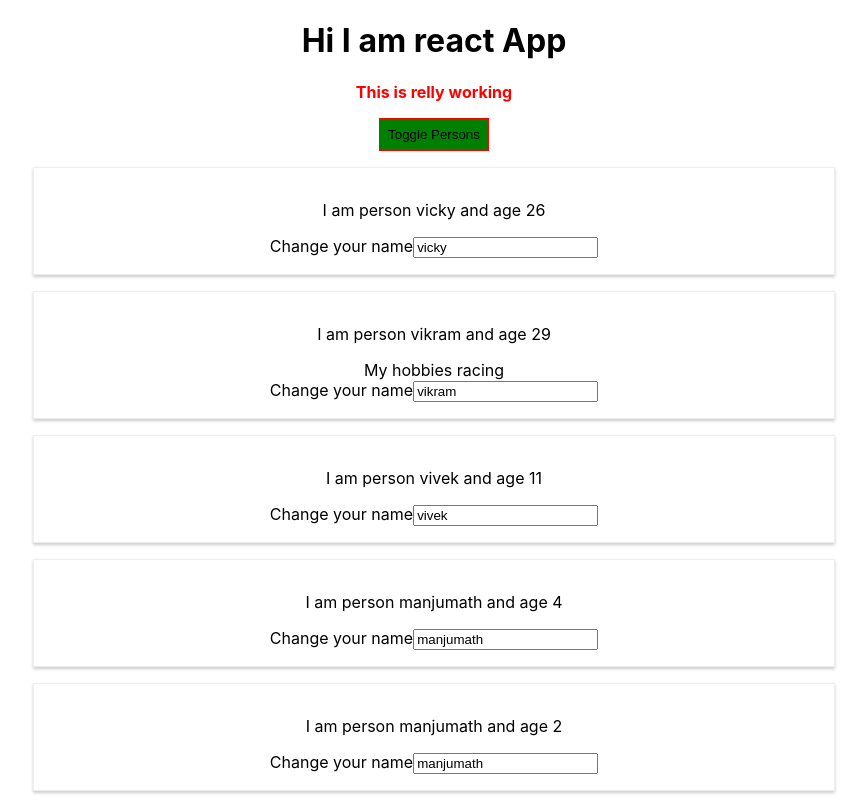
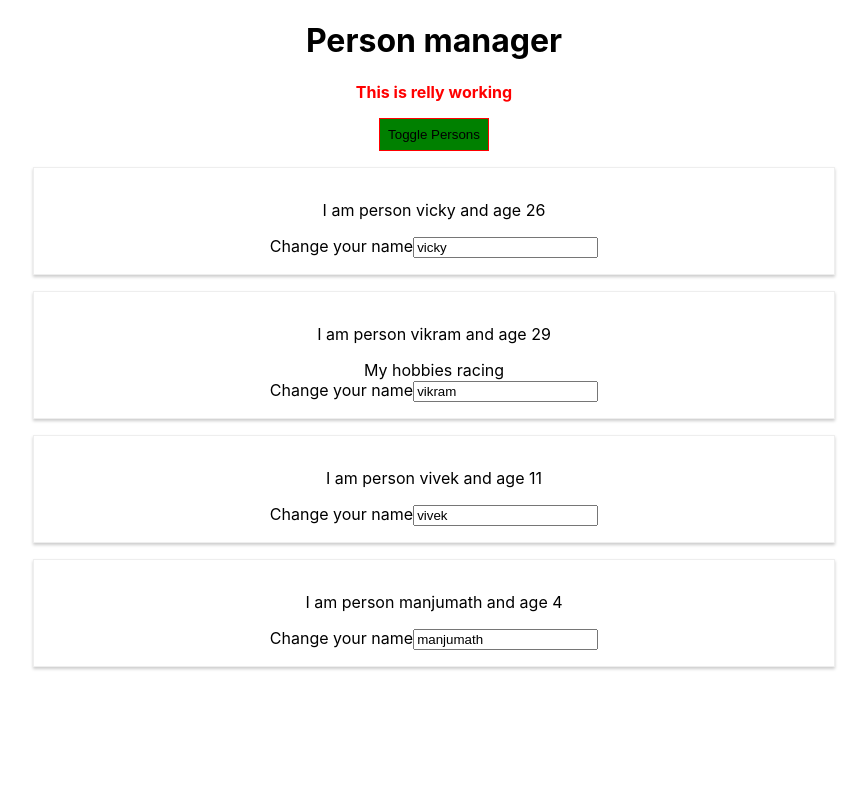
Before and after one commit to vickykumarui/react-begineer-project, a React (Create React App) app: page / in a window 1280 px wide. Both pictures are taken after a click on the button "Toggle Persons". Shown: the whole page, without its empty margins (206-1073 px from the left). Built offline with nearby package versions, Linux system fonts and the light colour scheme.

Commit message:
updated folder structure and started lifecycle ooks

```diff
--- a/src/App.module.css
+++ /dev/null
@@ -1,32 +0,0 @@
-.App {
-  text-align: center;
-}
-
-.red {
-  color: red;
-}
-
-.bold{
-  font-weight: bold;
-}
-
-.Button {
-  background-color: red;
-border: 1px solid red;
-padding: 8px;
-cursor: pointer;
-
-}
-
-.Button.Active{
-  background-color: green
-}
-
-.Button:hover {
-  background-color: darkred;
-  color: black;
-}
-
-.Button.Active:hover{
-  background-color: lightgreen
-}
--- /dev/null
+++ b/src/components/Cocpit/Cocpit.js
@@ -0,0 +1,35 @@
+import React from 'react';
+import classes from './Cocpit.module.css';
+const Cockpit = (props) =>
+{
+    let btnClass = classes.Button;
+
+
+    let pClass = '';
+    if(props.persons.length > 2){
+      pClass = pClass + classes.bold + ' ' + classes.red;
+    } else if( props.persons.length > 1 && props.persons.length <= 2) {
+      pClass = classes.red;
+    } else {
+      pClass = '';
+    }
+    if(props.toggleName && props.persons.length){
+    btnClass = btnClass + ' ' + classes.Active;
+    }
+
+   return ( <div>
+    <h1>{props.title}</h1>
+    <p className = {pClass}>This is relly working</p>
+    <button className = {btnClass} onClick = {props.toggleNameHandler}>
+    Toggle Persons
+    </button>
+    </div>
+)
+
+   }
+
+
+
+
+
+export default Cockpit;
--- /dev/null
+++ b/src/components/Cocpit/Cocpit.module.css
@@ -0,0 +1,29 @@
+
+.red {
+    color: red;
+  }
+
+  .bold{
+    font-weight: bold;
+  }
+
+  .Button {
+    background-color: red;
+  border: 1px solid red;
+  padding: 8px;
+  cursor: pointer;
+
+  }
+
+  .Button.Active{
+    background-color: green
+  }
+
+  .Button:hover {
+    background-color: darkred;
+    color: black;
+  }
+
+  .Button.Active:hover{
+    background-color: lightgreen
+  }
--- a/src/Person/Person.js
+++ b/src/components/Persons/Person/Person.js
@@ -7,7 +7,7 @@ import classes from './Person.module.css';
 
 const person = (props) =>{
     // props is used to receive data from parent component
-
+    console.log('[Person.js] rendering')
     const getAge = (age) =>{
         return age;
     }
--- /dev/null
+++ b/src/components/Persons/Persons.js
@@ -0,0 +1,28 @@
+import React from 'react';
+import Person from './Person/Person';
+
+const Persons = (props) =>{
+    console.log('[Person.js] rendering')
+    let person
+if(props.toggleName && props.persons.length){
+     person =  props.persons.map((person, i) => {
+        return (
+
+          <Person key = {i} idx = {i} name = {person.name} click = {props.deleteNameHandler}
+              changed = {props.changeNameHandler}>
+                {person.hobbies ? <div>{person.hobbies}</div> : ''}
+          </Person>
+
+        );
+    });
+
+  }
+
+    return(
+        <div>
+            {person}
+        </div>
+    )
+}
+
+export default Persons;
--- a/src/App.js
+++ b/src/containers/App.js
@@ -1,7 +1,8 @@
 import React, { Component } from 'react';
 import classes from './App.module.css';
-import Person from './Person/Person';
-import ErrorBoundary from './ErrorBoundary/ErrorBoundary';
+// import Person from '../components/Persons/Person/Person';
+import Persons from '../components/Persons/Persons';
+import Cockpit from '../components/Cocpit/Cocpit';
 
 
 // this is also stateful/container/smartful component
@@ -11,7 +12,10 @@ import ErrorBoundary from './ErrorBoundary/ErrorBoundary';
 class App extends Component {
   /* state is resrved word can be used only when we make class as component (not in case of function) used to manage data inside component, special thing about starewhen there is  change in any property values of state react will rerender the component
   */
-  state = {
+ constructor(props){
+    super(props);
+    console.log('[App.js] constructor');
+    this.state = {
       persons: [
         {name: 'vicky', age: 28},
         {name: 'vikram', age: 30, hobbies: "My hobbies racing" },
@@ -20,6 +24,16 @@ class App extends Component {
       ],
       toggleName: false
 
+    }
+ }
+
+ static getDerivedStateFromProps(props,state){
+    console.log('[App.js] getDerivedStateFromProps',props);
+    return state;
+ }
+
+ componentDidMount(){
+   console.log('[App.js] Component did mount')
  }
 
   toggleNameHandler = () =>{
@@ -45,45 +59,14 @@ class App extends Component {
   }
   // we can either return jsx or create element using react.createElement
   render() {
-    let person = null;
-    let btnClass = classes.Button;
-    if(this.state.toggleName && this.state.persons.length){
-    person =  this.state.persons.map((person, i) => {
-        return (
-          <ErrorBoundary key={i}>
-          <Person  idx = {i} name = {person.name} click = {this.deleteNameHandler}
-              changed = {this.changeNameHandler}>
-                {person.hobbies ? <div>{person.hobbies}</div> : ''}
-          </Person>
-          </ErrorBoundary>
-        );
-    });
-    btnClass = btnClass + ' ' + classes.Active;
-  }
-
-  let pClass = '';
-  if(this.state.persons.length > 2){
-    pClass = pClass + classes.bold + ' ' + classes.red;
-  } else if( this.state.persons.length > 1 && this.state.persons.length <= 2) {
-    pClass = classes.red;
-  } else {
-    pClass = '';
-  }
-
+  //  let person = null;
+    console.log('[App.js] render')
     return (
 
     <div className= {classes.App}>
-     <h1>Hi I am react App</h1>
-     <p className = {pClass}>This is relly working</p>
-     <button className = {btnClass} onClick = {this.toggleNameHandler}>
-     Toggle Persons
-     </button>
-     { person }
+    <Cockpit title = {this.props.appTitle} persons = {this.state.persons} toggleName = {this.state.toggleName} toggleNameHandler = {this.toggleNameHandler} />
 
-     { this.state.toggleName && this.state.persons.length ?
-     <Person key = {this.state.persons.length -1} idx = {this.state.persons.length -1} name = {this.state.persons[this.state.persons.length -1].name} click = {this.deleteNameHandler} changed = {this.changeNameHandler}></Person>
-     : ''
-  }
+     <Persons toggleName = {this.state.toggleName} persons = {this.state.persons} deleteNameHandler = {this.deleteNameHandler}  changeNameHandler = {this.changeNameHandler} />
 
     </div>
 
--- /dev/null
+++ b/src/containers/App.module.css
@@ -0,0 +1,3 @@
+.App {
+  text-align: center;
+}
--- a/src/index.js
+++ b/src/index.js
@@ -1,12 +1,12 @@
 import React from 'react';
 import ReactDOM from 'react-dom';
 import './index.css';
-import App from './App';
+import App from './containers/App';
 import * as serviceWorker from './serviceWorker';
 
 ReactDOM.render(
   <React.StrictMode>
-    <App />
+    <App appTitle = "Person manager"/>
   </React.StrictMode>,
   document.getElementById('root')
 );
```
Also changed, not shown: src/components/Persons/Person/Person.module.css (renamed from src/Person/Person.module.css), 1 other file (tests, documents, lock files or other folders). Lines whose indentation alone changed are shown as unchanged.
